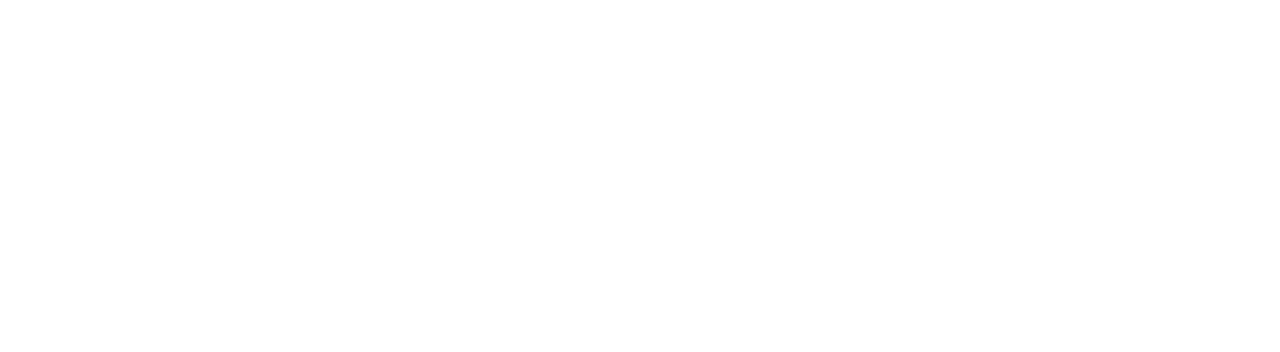
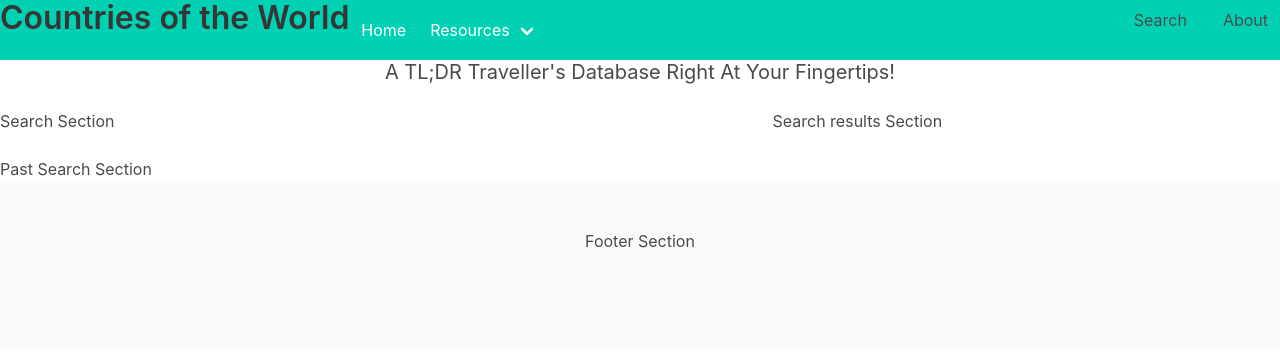
Before and after one commit to KirkHagglund/kmm-countries, a plain HTML site: page index.html in a window 1280 px wide. Drawn offline with nearby package versions, Linux system fonts and the light colour scheme.

Commit message:
Added basic HTML structure and preliminary styling with Bulma classes

```diff
--- a/index.html
+++ b/index.html
@@ -1,13 +1,91 @@
 <!DOCTYPE html>
 <html lang="en">
+
 <head>
     <meta charset="UTF-8">
     <meta http-equiv="X-UA-Compatible" content="IE=edge">
     <meta name="viewport" content="width=device-width, initial-scale=1.0">
+    <link rel="stylesheet" href="https://cdn.jsdelivr.net/npm/bulma@0.9.4/css/bulma.min.css">
     <link rel="stylesheet" href="./assets/css/style.css">
     <title>Countries of the World</title>
 </head>
+<!-- Building a header section with a title, sub header and little navigation bar to take users to the search and footer sections-->
+
 <body>
-  <script src="./assets/js/script.js"></script>
+    <header class="navbar is-primary">
+        <div class="navbar-brand">
+            <h1 class="title">Countries of the World</h1>
+            <div class="navbar-burger" data-target="navbarExampleTransparentExample">
+                <span></span>
+                <span></span>
+                <span></span>
+            </div>
+        </div>
+
+        <div class="navbar-menu">
+            <div class="navbar-start">
+                <a class="navbar-item" href="#">
+                    Home
+                </a>
+                <div class="navbar-item has-dropdown is-hoverable">
+                    <a class="navbar-link" href="https://bulma.io/documentation/overview/start/">
+                        Resources
+                    </a>
+                    <div class="navbar-dropdown is-boxed">
+                        <a class="navbar-item" href="https://www.mapbox.com/">
+                            mapbox
+                        </a>
+                        <a class="navbar-item" href="https://www.mediawiki.org/wiki/API:Main_page">
+                            Wikipedia APIs
+                        </a>
+                    </div>
+                </div>
+            </div>
+
+            <div class="navbar-end">
+                <div class="field is-grouped">
+                    <p class="control">
+                        <a href="#" class="navbar-item">
+                            <span>Search</span>
+                        </a>
+                    </p>
+                    <p class="control">
+                        <a href="#" class="navbar-item">
+                            <span>About</span>
+                        </a>
+                    </p>
+                </div>
+            </div>
+        </div>
+    </header>
+    <main>
+        <section class="subtitle" id="subtitle">
+            <h2 class="subtitle has-text-centered">A TL;DR Traveller's Database Right At Your Fingertips!</h2>
+        </section>
+
+        <section class="columns">
+            <aside class="column is-one-third">
+                Search Section
+            </aside>
+            <div class="column is-two-thirds has-text-centered">
+                Search results Section
+            </div>
+        </section>
+        <section class="columns">
+            <div class="column is-one-third">
+                Past Search Section
+            </div>
+        </section>
+
+    </main>
+
+    <footer class="footer">
+        <div class="content has-text-centered">
+            <p>Footer Section</p>
+        </div>
+    </footer>
+
+    <script src="./assets/js/script.js"></script>
 </body>
+
 </html>
```
